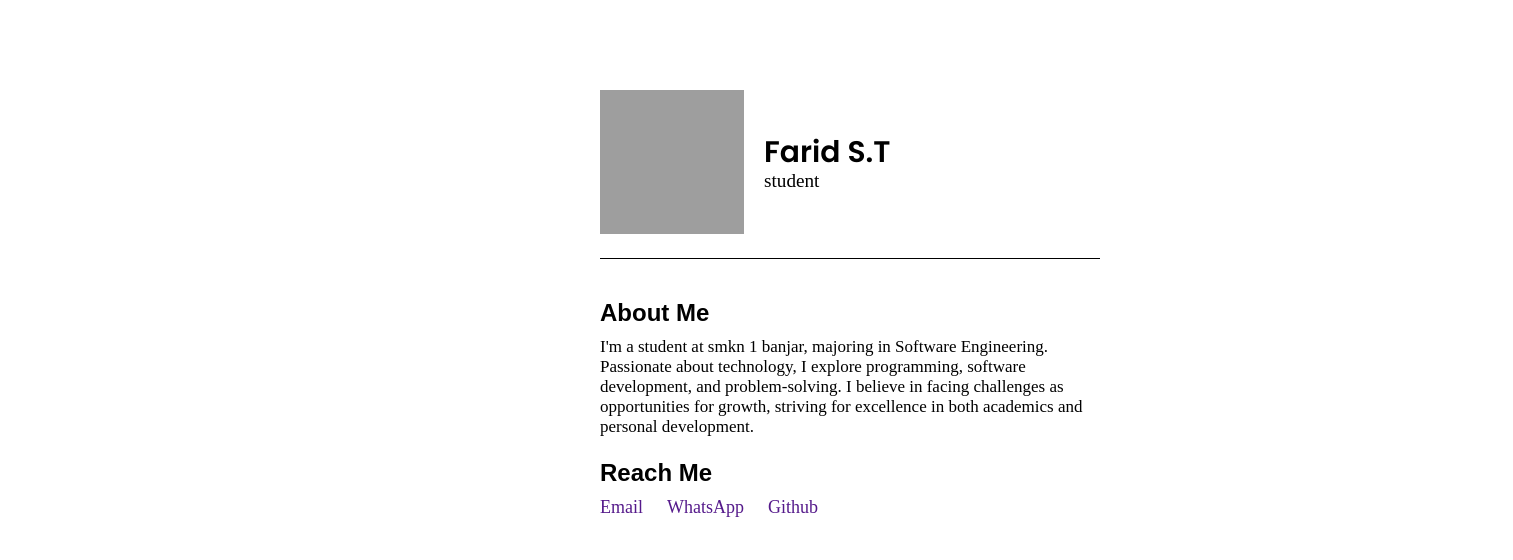
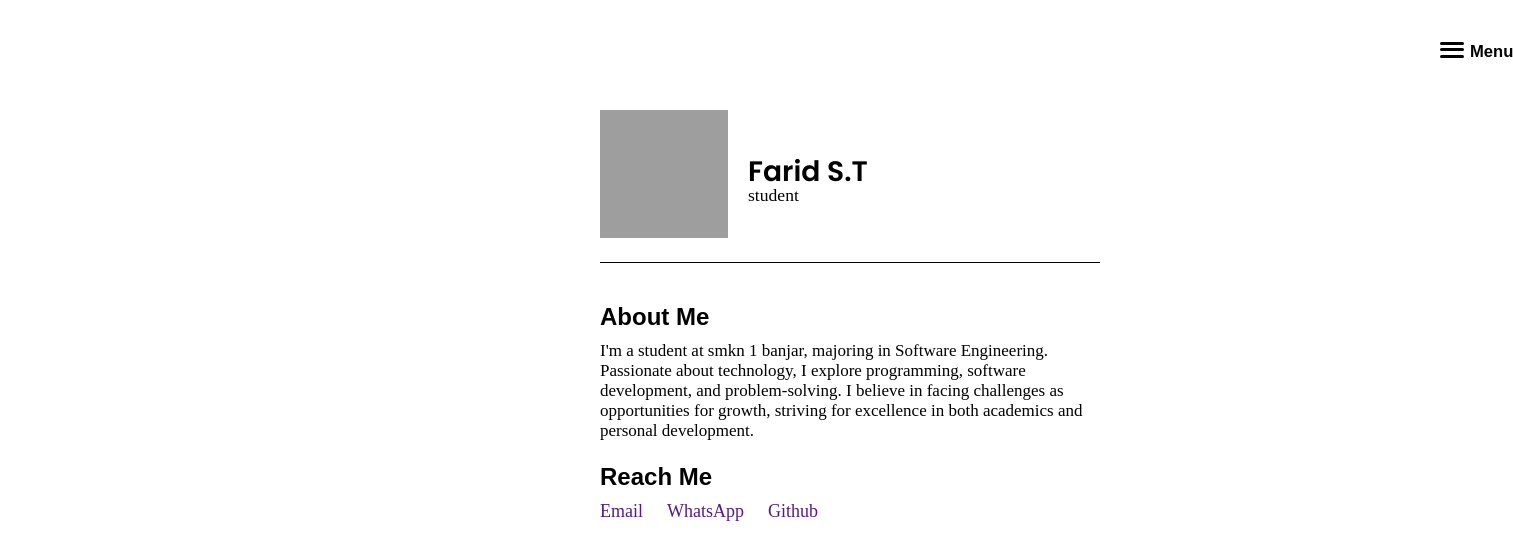
Before and after one commit to faridnotfnd/portfolio, a plain HTML site: page index.html in a window 1280 px wide. Shown: the whole page, 1513 px wide, since content can reach past the window. Drawn offline with Linux system fonts and the light colour scheme; grey boxes are pictures that could not be loaded.

Commit message:
Hamburger

```diff
--- a/index.html
+++ b/index.html
@@ -9,6 +9,16 @@
 </head>
 
 <body>
+    <div class="hamburger-menu">
+        <div class="hamburger-icon" onclick="toggleMenu()">
+            <span></span>
+            <span></span>
+            <span></span>
+            <div class="nav-text">
+                <h5>Menu</h5>
+            </div>
+        </div>
+    </div>
     <div class="header">
         <div class="image">
             <img src="assets/image/profile.jpg" alt="profile">
--- a/style.css
+++ b/style.css
@@ -5,6 +5,65 @@
     padding: 0;
     list-style: none;
     text-decoration: none;
+}
+
+.hamburger-menu {
+    position: relative;
+    max-width: 70px;
+    left: 90rem;
+    top: 40px;
+}
+
+.nav-text {
+    position: absolute;
+    display: inline;
+    left: 30px;
+    top: 2px;
+    font-family: sans-serif;
+    font-size: 20px;
+}
+
+.hamburger-icon {
+    display: flex;
+    flex-direction: column;
+    justify-content: space-around;
+    height: 20px;
+    width: 30px;
+    cursor: pointer;
+}
+
+.hamburger-icon span {
+    border-radius: 5px;
+    width: 24px;
+    height: 3px;
+    background-color: black;
+    transition: all 0.3 ease-in-out;
+    float: left;
+}
+
+
+.hamburger-icon.open span:first-child {
+    transform: rotate(45deg) translate(9.5px, 5px);
+}
+
+.hamburger-icon.open span:nth-child(2) {
+    opacity: 0;
+}
+
+.hamburger-icon.open span:last-child {
+    transform: rotate(-45deg) translate(9px, -5px);
+}
+
+.hamburger-icon span:first-child {
+    transform: none;
+}
+
+.hamburger-icon span:first-child {
+    opacity: 1;
+}
+
+.hamburger-icon span:first-child {
+    transform: none;
 }
 
 .header {
@@ -21,12 +80,12 @@
 }
 
 .image img {
-    height: 9rem;
-    width: 9rem;
+    height: 8rem;
+    width: 8rem;
 }
 
 .image h3 {
-    font-size: 1.86rem;
+    font-size: 1.76rem;
     display: inline;
     position: absolute;
     font-family: "Poppins", sans-serif;
@@ -35,10 +94,10 @@
 }
 
 .image p {
-    font-size: 1.20rem;
+    font-size: 1.10rem;
     display: inline;
     position: absolute;
-    padding-top: 80px;
+    padding-top: 75px;
     padding-left: 20px;
 }
 
```
